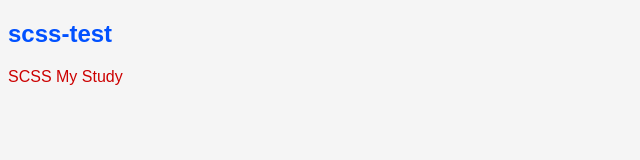
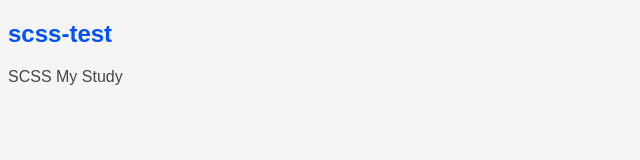
Before and after one commit to 9tea/myscss, a plain HTML site: page index.html in a window 1280 px wide. Shown: the whole page, without its empty margins (0-640 px from the left). Drawn offline with Linux system fonts and the light colour scheme.

Commit message:
css update

```diff
--- a/scss/style.scss
+++ b/scss/style.scss
@@ -1,5 +1,6 @@
 $main-color: #e30084;
 $point-color: #0151ff;
+$base-color: #434445;
 
 body {
     background: #f5f5f5;
@@ -7,3 +8,4 @@
     font-family: sans-serif;
 }
 h2 {color: $point-color;}
+p {color: $base-color;}
```
Also changed, not shown: css/style.css, 1 other file.
